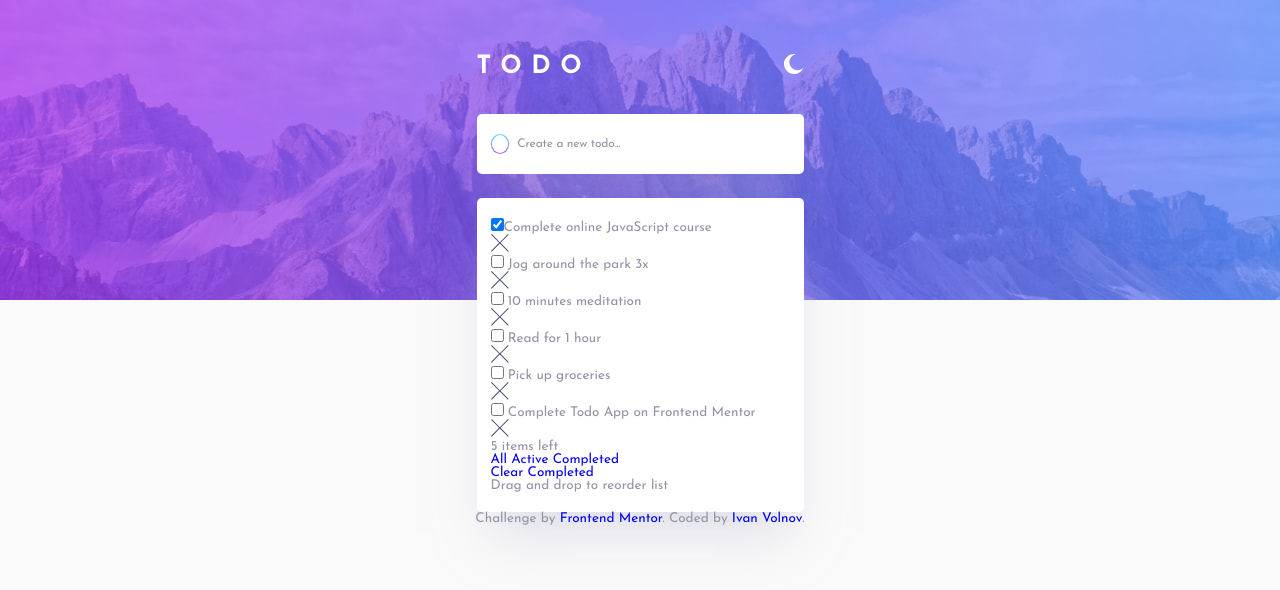
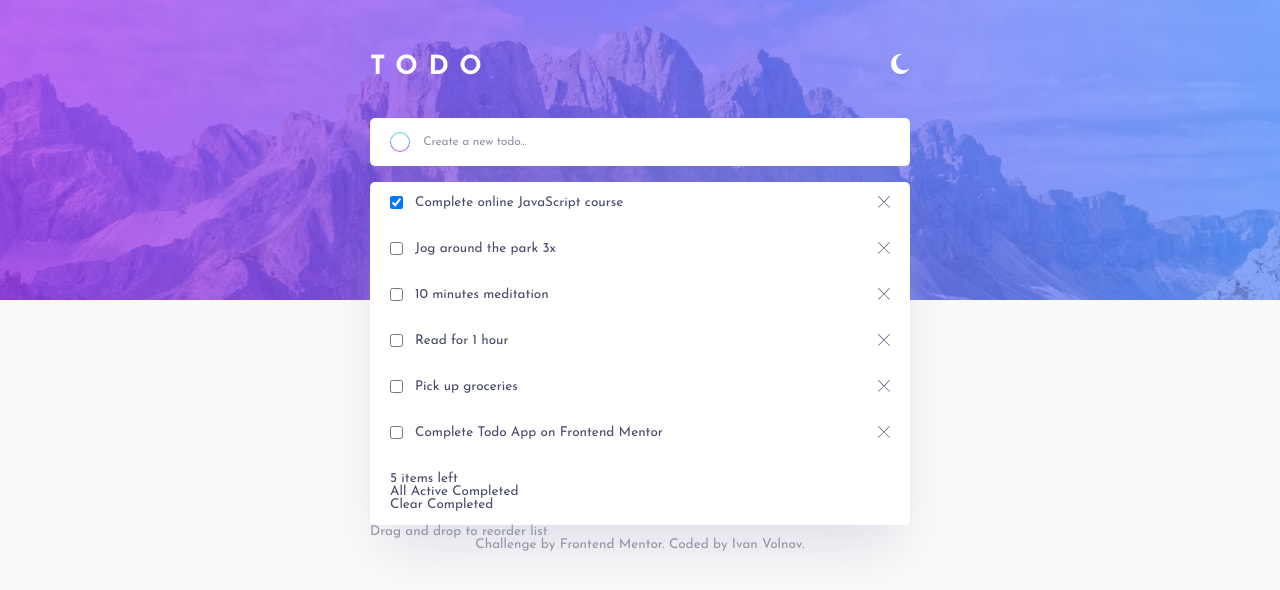
Before and after one commit to IvanVolnov/todo-app-main, a plain HTML site: page index.html in a window 1280 px wide. Drawn offline with Linux system fonts and the light colour scheme.

Commit message:
major css refactoring, started todos block styling

```diff
--- a/index.html
+++ b/index.html
@@ -35,7 +35,7 @@
         />
       </form>
       <!-- start of todos -->
-      <div class="content-block">
+      <div class="content-block main-feild">
         <form class="task-container" autocomplete="off">
           <div class="task-left">
             <input type="checkbox" class="task" name="task" checked
@@ -112,8 +112,8 @@
           </div>
           <a href="#" id="clear=btn">Clear Completed</a>
         </div>
-        <div id = 'help-sign'>Drag and drop to reorder list</div>
       </div>
+      <div id = 'help-sign'>Drag and drop to reorder list</div>
     </main>
     <footer class="attribution">
       Challenge by
--- a/style.css
+++ b/style.css
@@ -38,6 +38,7 @@
 
 a {
   text-decoration: none;
+  color: inherit;
 }
 a:visited {
   color: inherit;
@@ -54,30 +55,27 @@ html {
 body {
   min-height: 100vh;
   min-height: 100svh;
-  background: top no-repeat var(--img-background-mobile),
+  background: top center no-repeat var(--img-background-mobile),
     var(--color-background);
   display: flex;
   flex-direction: column;
   align-items: center;
   font-family: "Josefin Sans", sans-serif;
-  /* font-size: 75%; */
   color: var(--color-text);
 }
 /* Top part */
 header {
-  min-width: 27.25rem;
+  min-width: min(87.2vw, 45rem);
   display: flex;
   justify-content: space-between;
-  align-items: start;
-  margin: 4em 0rem 2.6em;
+  margin: 4em 0rem 2.75em;
 }
 
 #logo {
   color: var(--color-logo);
   font-weight: 600;
-  height: min-content;
-  letter-spacing: 0.38em;
-  font-size: 2.1rem;
+  letter-spacing: 0.4em;
+  font-size: 2.2rem;
 }
 
 .mode-toggler {
@@ -89,15 +87,14 @@ header {
 main {
   display: flex;
   flex-direction: column;
-  gap: 2rem;
+  /* gap: 2rem; */
 }
 .content-block {
-  min-width: 27.25rem;
+  min-width: min(87.2vw, 45rem);
   background-color: var(--color-blocks-background);
-  padding: 1.67rem 1.17rem;
+  padding: 1.17rem 1.67rem;
   display: flex;
   flex-direction: column;
-  align-items: left;
   justify-content: center;
   border-radius: 0.41667rem;
   box-shadow: 0px 35px 50px -15px rgba(194, 195, 214, 0.5);
@@ -105,9 +102,9 @@ main {
 
 /* Input feild */
 #input {
-  display: flex;
   flex-direction: row;
-  gap: 0.7rem;
+  gap: 1.1rem;
+  margin-bottom: 1.33rem;
 }
 #new-todo-btn {
   cursor: pointer;
@@ -124,7 +121,7 @@ main {
 }
 #new-todo-text {
   border: none;
-  width: 100%;
+  flex: 1 1;
   font-family: "Josefin Sans", sans-serif;
   font-size: 12px;
   letter-spacing: -0.01392rem;
@@ -135,15 +132,30 @@ main {
 }
 #new-todo-text::placeholder {
   color: var(--color-text);
-
-  /* word-spacing: -0.2rem; */
 }
 /* Todos Feild */
+.main-feild {
+  gap: 2.75rem;
+  color: var(--color-text-todos);
+}
+.task-container {
+  display: flex;
+  justify-content: space-between;
+}
+.task-left {
+  display: flex;
+  gap: 1rem;
+}
+.close-icon {
+  width: 1rem;
+  height: 1rem;
+  cursor: pointer;
+}
 /* Media queries */
 
 @media only screen and (min-width: 376px) {
   body {
-    background: top left no-repeat var(--img-background-desktop),
+    background: top center no-repeat var(--img-background-desktop),
       var(--color-background);
     font-size: 112.5%;
   }
```
